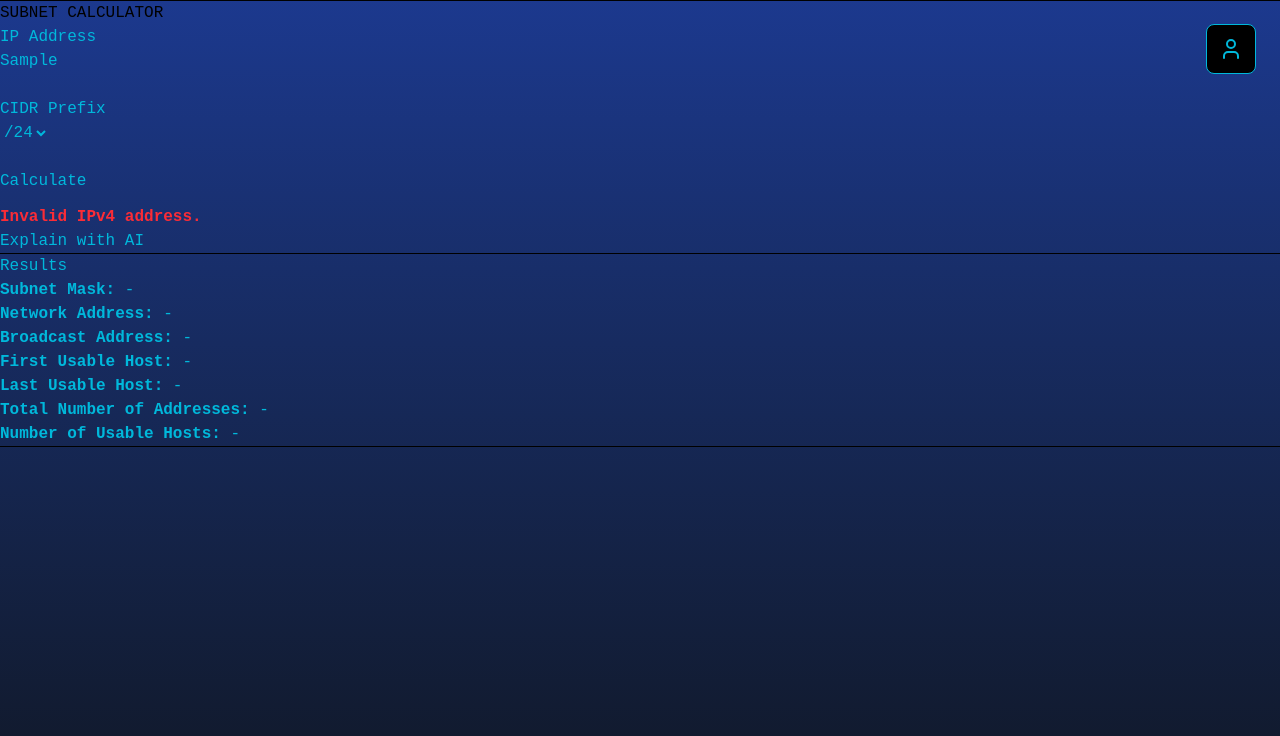
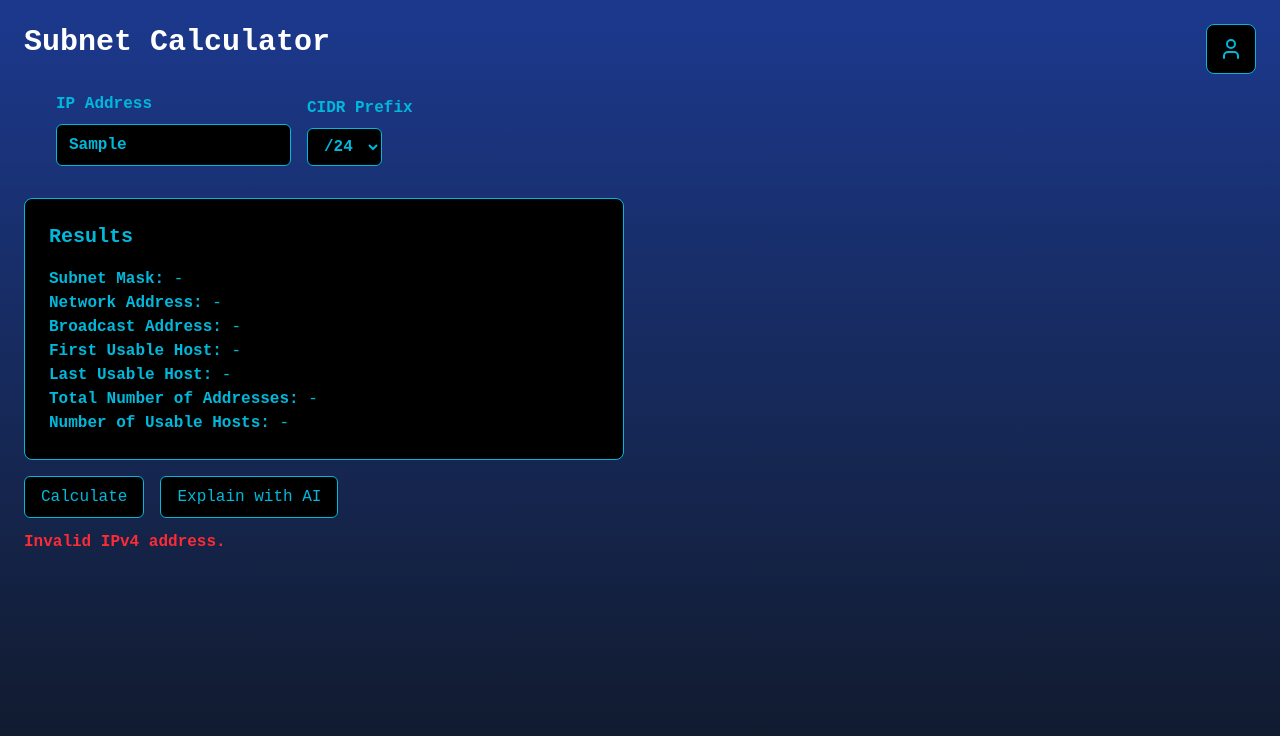
Before and after one commit to pajser486sx/SubnetApp, a Vue app in the folder SubnetFrontend/: page / in a window 1280 px wide. Both pictures are taken after typing "Sample" into the empty fields and a click on the button "Calculate". Shown: the top 736 px of the page. Built offline with nearby package versions, Linux system fonts and the light colour scheme.

Commit message:
HomeView rehaul

```diff
--- a/SubnetFrontend/src/views/HomeView.vue
+++ b/SubnetFrontend/src/views/HomeView.vue
@@ -48,10 +48,6 @@ watch([ipAddress, cidr], () => {
 });
 
 const errorMessage = ref("");
-
-const goToRegister = () => {
-  router.push("/register");
-};
 
 const goToUser = () => {
   if (isLoggedIn.value) {
@@ -162,10 +158,9 @@ const renderedAiExplanation = computed(() => {
   return marked.parse(aiExplanation.value);
 });
 </script>
+<template>
+  <main class="min-h-screen p-6">
 
-<template>
-  <main>
-    <div class="fixed top-6 right-6 z-50 flex items-center gap-3"></div>
     <button
       type="button"
       @click="goToUser"
@@ -174,40 +169,39 @@ const renderedAiExplanation = computed(() => {
       <User class="w-6 h-6 text-cyan-500" />
     </button>
 
+    <div class="text-white font-bold text-3xl">
+      Subnet Calculator
+    </div>
 
-    <hr>
+    <div class="grid lg:grid-cols-2 gap-8 mt-8">
+      <div>
+        <section class="text-cyan-500 ml-8 font-bold">
 
-    <h1>SUBNET CALCULATOR</h1>
-
-    <section class="text-cyan-500">
-
+          <div class="flex flex-wrap items-end gap-4">
             <div>
               <label for="ip-address">
                 IP Address
               </label>
-
               <br>
-
               <input
                 id="ip-address"
                 v-model="ipAddress"
                 type="text"
                 placeholder="ex: 192.168.1.130"
+                class="mt-2 bg-black border border-cyan-500 rounded-md px-3 py-2 text-cyan-500 outline-none focus:ring-1 focus:ring-cyan-500"
               >
             </div>
-
-      <br>
 
             <div>
               <label for="cidr">
                 CIDR Prefix
               </label>
-
               <br>
 
               <select
                 id="cidr"
                 v-model="cidr"
+                class="mt-2 bg-black border border-cyan-500 rounded-md px-3 py-2 text-cyan-500 outline-none focus:ring-1 focus:ring-cyan-500"
               >
                 <option
                   v-for="prefix in 33"
@@ -219,30 +213,16 @@ const renderedAiExplanation = computed(() => {
               </select>
             </div>
 
-      <br>
-
-      <button @click="calculate">
-        Calculate
-      </button>
-
-      <p
-        v-if="errorMessage"
-        class="mt-3 font-bold text-red-500"
-      >
-        {{ errorMessage }}
-      </p>
-
-      <button @click="explainWithAI">
-        Explain with AI
-      </button>
+          </div>
 
         </section>
 
-    <hr>
+        <section
+          class="mt-8 bg-black border border-cyan-500 rounded-lg p-6 text-cyan-500">
 
-    <section class="text-cyan-500">
-
-      <h2>Results</h2>
+          <h2 class="text-xl font-bold mb-4">
+            Results
+          </h2>
 
           <p>
             <strong>Subnet Mask:</strong>
@@ -281,14 +261,54 @@ const renderedAiExplanation = computed(() => {
 
         </section>
 
-    <hr>
+        <div class="flex gap-4 mt-4">
 
-    <section class="mt-8">
+          <button
+            @click="calculate"
+            class="bg-black border border-cyan-500 rounded-md px-4 py-2 text-cyan-500 hover:bg-gray-900 cursor-pointer">
+            Calculate
+          </button>
 
-      <p v-if="aiLoading">Loading explanation...</p>
-      <p v-if="aiError" class="mt-3">{{ aiError }}</p>
+          <button
+            @click="explainWithAI"
+            class="bg-black border border-cyan-500 rounded-md px-4 py-2 text-cyan-500 hover:bg-gray-900 cursor-pointer">
+            Explain with AI
+          </button>
 
-      <div v-if="aiExplanation"
+        </div>
+
+        <p
+          v-if="errorMessage"
+          class="mt-3 font-bold text-red-500">
+          {{ errorMessage }}
+        </p>
+
+      </div>
+
+
+      <div class="lg:pr-20">
+
+        <section
+          v-if="aiLoading || aiError || aiExplanation"
+          class="bg-black border border-cyan-500 rounded-lg p-6 text-cyan-500"
+        >
+
+          <h2 class="text-xl font-bold mb-4">
+            AI Explanation
+          </h2>
+
+          <p v-if="aiLoading">
+            Loading explanation...
+          </p>
+
+          <p
+            v-if="aiError"
+            class="mt-3 font-bold text-red-500">
+            {{ aiError }}
+          </p>
+
+          <div
+            v-if="aiExplanation"
             class="leading-6
             [&_h2]:text-xl [&_h2]:font-bold [&_h2]:mt-4
             [&_h3]:text-lg [&_h3]:font-semibold [&_h3]:mt-3
@@ -301,9 +321,25 @@ const renderedAiExplanation = computed(() => {
           </div>
 
         </section>
+      <div class="flex items-center gap-4 mt-4">
+        <button
+          v-if="isLoggedIn && aiExplanation"
+          type="button"
+          @click="saveExplanation"
+          class="mt-4 bg-black border border-cyan-500 rounded-md px-4 py-2 text-cyan-500 hover:bg-gray-900 cursor-pointer">
+          Save Explanation
+        </button>
 
-    <button v-if="isLoggedIn && aiExplanation" type="button" @click="saveExplanation">Save Explanation</button>
-    <p v-if="saveMessage" class="mt-3">{{ saveMessage }}</p>
+        <p
+          v-if="saveMessage"
+          class="text-white mt-3">
+          {{ saveMessage }}
+        </p>
+      </div>
+
+      </div>
+
+    </div>
 
   </main>
 </template>
```
Lines whose indentation alone changed are shown as unchanged.
